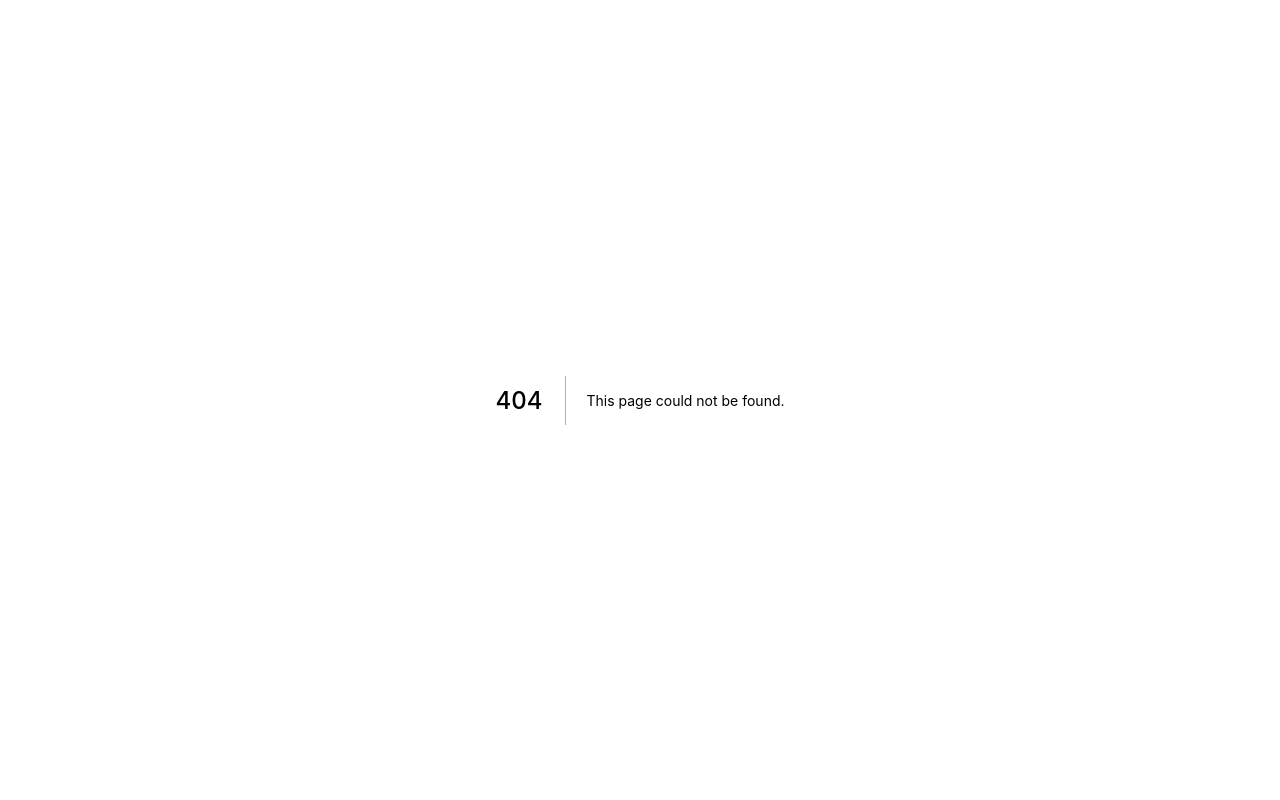
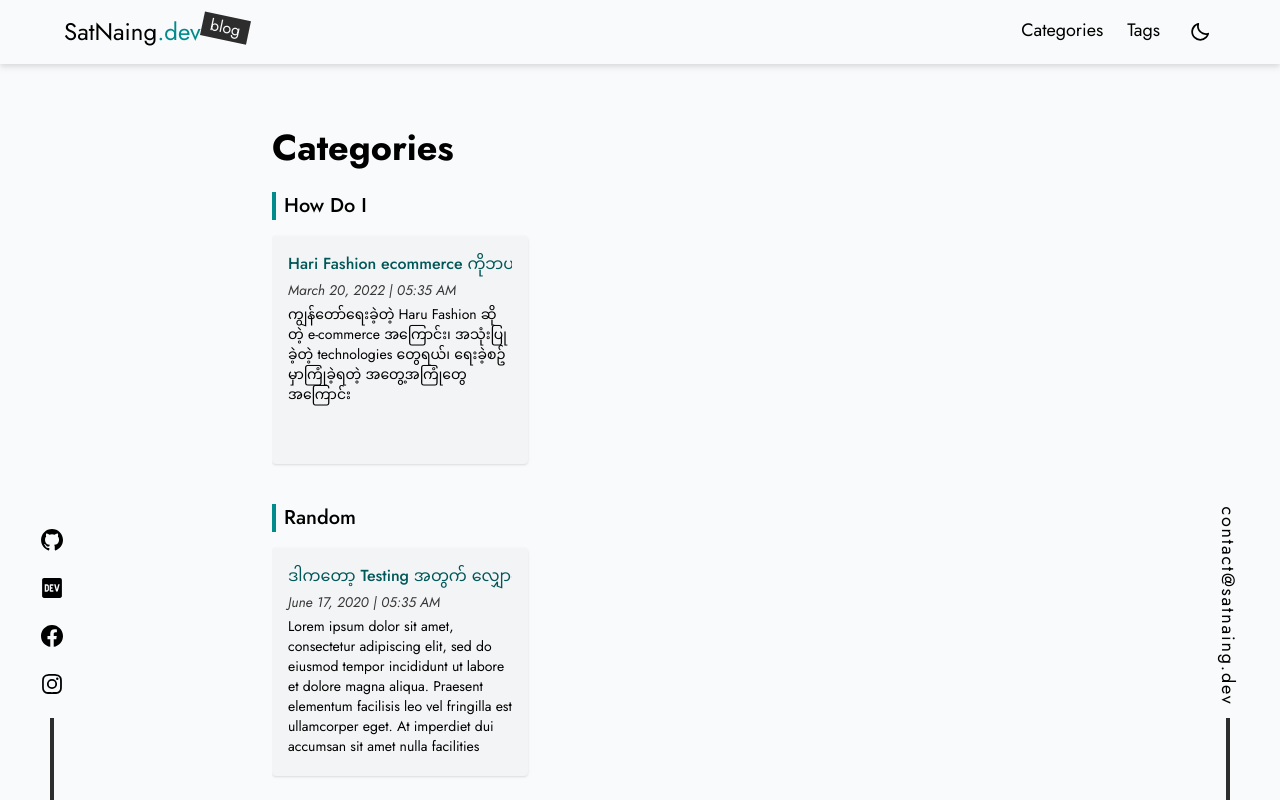
Before and after one commit to Muray1008/portfolio, a Next.js app: page /blog/categories in a window 1280 px wide. Before the commit this address had no page. Shown: the top 800 px of the page. Built offline with nearby package versions, Linux system fonts and the light colour scheme.

Commit message:
:sparkles: add category page

```diff
--- /dev/null
+++ b/pages/blog/categories/index.tsx
@@ -0,0 +1,85 @@
+import type { GetStaticProps, NextPage } from "next";
+import { MdxMeta } from "../posts/[slug]";
+
+import AppHead from "@/components/AppHead";
+import BlogHeroSection from "@/sections/BlogHeroSection";
+import SkipToMain from "@/components/SkipToMain";
+import SocialLinks from "@/components/SocialLinks";
+import BlogHeader from "@/components/blog/BlogHeader";
+import BlogCard from "@/components/BlogCard";
+import Footer from "@/components/Footer";
+import { getAllPosts } from "utils/api";
+import BlogCardBox from "@/components/BlogCardBox";
+import Link from "next/link";
+
+type Props = {
+  posts: MdxMeta[];
+  categories: string[];
+};
+
+const Blog: NextPage<Props> = ({ categories, posts }) => {
+  return (
+    <>
+      <AppHead
+        title="Blog - Sat Naing"
+        meta={{ description: "my blog desc" }}
+      />
+      <div className="bg-bglight dark:bg-bgdark">
+        <div className="selection:bg-marrsgreen selection:text-bglight dark:selection:bg-carrigreen dark:selection:text-bgdark">
+          <SkipToMain />
+          <BlogHeader />
+          <SocialLinks />
+          <main id="main" className="mb-20 min-h-[70vh]">
+            <div className="mt-16 py-2 md:pt-16 px-4 sm:px-8 md:px-20 max-w-4xl mx-auto">
+              <h1 className="text-3xl lg:text-4xl font-bold">Categories</h1>
+            </div>
+            {categories.map((category) => (
+              <div
+                key={category}
+                className="px-4 sm:px-8 md:px-20 mt-4 mb-6 max-w-4xl mx-auto"
+              >
+                <Link href="/blog/categories/how-do-i">
+                  <a className="inline-block">
+                    <h2 className="text-xl font-medium pl-2 border-l-4 hover:text-marrsgreen dark:hover:text-carrigreen border-marrsgreen dark:border-carrigreen">
+                      {category}
+                    </h2>
+                  </a>
+                </Link>
+                <div className="flex space-x-4 overflow-x-auto snap-x touch-pan-x">
+                  {posts.map(
+                    (post, index) =>
+                      post.category === category &&
+                      index < 6 && <BlogCardBox post={post} key={post.slug} />
+                  )}
+                </div>
+              </div>
+            ))}
+          </main>
+          <Footer />
+        </div>
+      </div>
+    </>
+  );
+};
+
+export const getStaticProps: GetStaticProps = async () => {
+  const posts = getAllPosts([
+    "slug",
+    "title",
+    "excerpt",
+    "datetime",
+    "category",
+  ]);
+  const categories = posts
+    .map((post) => post.category)
+    .filter((x, i, a) => a.indexOf(x) == i);
+
+  return {
+    props: {
+      categories,
+      posts,
+    },
+  };
+};
+
+export default Blog;
```
